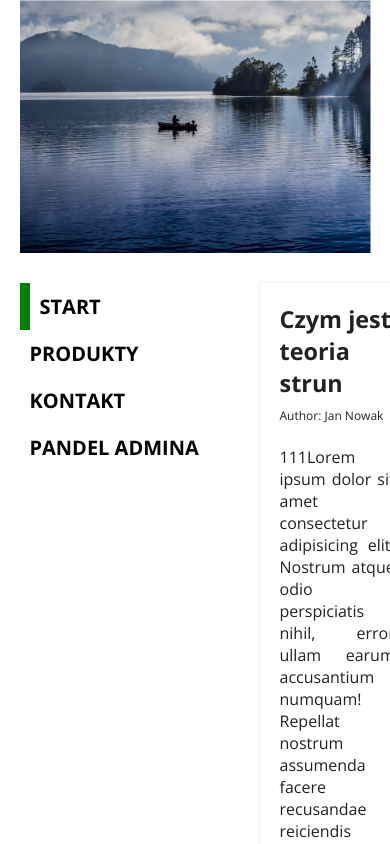
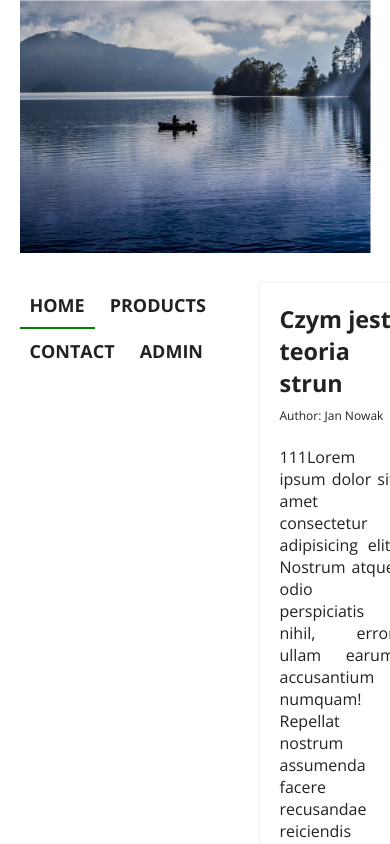
Before and after one commit to APabisz/13.Simple_ReactApp, a React (Create React App) app: page / in a window 390 px wide. Shown: the top 844 px of the page. Built offline with nearby package versions, Linux system fonts and the light colour scheme.

Commit message:
fix: optimized display for mobiles

```diff
--- a/src/layouts/Navigation.js
+++ b/src/layouts/Navigation.js
@@ -3,10 +3,10 @@ import { NavLink } from "react-router-dom"
 import "../styles/Navigation.css"
 
 const list = [
-  { name: "start", path: "/", exact: true },
-  { name: "produkty", path: "/products" },
-  { name: "kontakt", path: "/contact" },
-  { name: "pandel admina", path: "/admin" },
+  { name: "Home", path: "/", exact: true },
+  { name: "Products", path: "/products" },
+  { name: "Contact", path: "/contact" },
+  { name: "Admin", path: "/admin" },
 ]
 const Navigation = () => {
   const menu = list.map((item) => (
--- a/src/styles/Navigation.css
+++ b/src/styles/Navigation.css
@@ -1,5 +1,5 @@
 nav.main {
-  padding: 0px 30px 30px 0;
+  padding: 0px 30px 30px 30px;
 }
 
 nav.main ul {
@@ -7,36 +7,59 @@ nav.main ul {
 }
 
 nav.main a {
+  font-size: 0.9em;
   display: block;
   text-decoration: none;
   text-transform: uppercase;
   font-weight: 700;
-  color: #000;
+  color: #222;
   padding: 10px;
   transition: all 0.2s;
 }
 
 nav.main a:hover {
-  transform: translateX(20px);
+  transform: translateX(10px);
 }
 
 nav.main a.active {
-  border-left: 10px solid grey;
+  border-left: 5px solid grey;
   transform: translateX(0);
 }
 
 nav.main li:nth-child(1) a.active {
-  border-left-color: green;
+  border-color: green;
 }
 
 nav.main li:nth-child(2) a.active {
-  border-left-color: blue;
+  border-color: blue;
 }
 
 nav.main li:nth-child(3) a.active {
-  border-left-color: orange;
+  border-color: orange;
 }
 
 nav.main li:nth-child(4) a.active {
-  border-left-color: red;
+  border-color: red;
 }
+
+@media (max-width: 800px) {
+  nav.main {
+    padding: 0 0 30px 0;
+  }
+  nav.main li {
+    display: inline-block;
+  }
+
+  nav.main a {
+    border-bottom: 2px solid transparent;
+    margin-right: 5px;
+  }
+  nav.main a:hover {
+    transform: translateX(0);
+  }
+
+  nav.main a.active {
+    border-left: none;
+    transform: translateX(0);
+  }
+}
```
